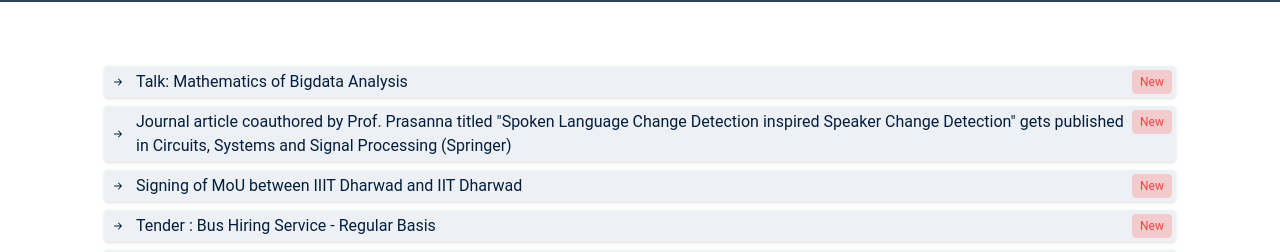
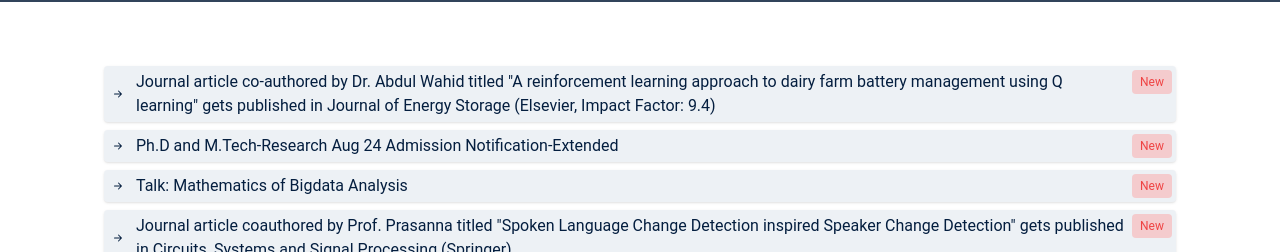
Before and after one commit to Velocity-IIITDWD/iiitdwd.ac.in, a Next.js app: page /announcements in a window 1280 px wide. Shown: the part 494-746 px from the top of the page. Built offline with nearby package versions, Linux system fonts and the light colour scheme; grey boxes are pictures that could not be loaded.

Commit message:
data: updated admissions page and announcements

```diff
--- a/data/announcements.ts
+++ b/data/announcements.ts
@@ -9,6 +9,20 @@ export type Announcement = {
 };
 
 export const announcements: Announcement[] = [
+  {
+    link: '/docs/A_reinforcement_learning_approach_to_dairy_farm_battery_management_using_Q_learning.pdf',
+    text: 'Journal article co-authored by Dr. Abdul Wahid titled "A reinforcement learning approach to dairy farm battery management using Q learning" gets published in Journal of Energy Storage (Elsevier, Impact Factor: 9.4)',
+    new: true,
+    year: '2024',
+    month: '6',
+  },
+  {
+    link: '/docs/Ph.D_and_M.Tech-Research_Aug24_Admission_Notification-Extended.pdf',
+    text: 'Ph.D and M.Tech-Research Aug 24 Admission Notification-Extended',
+    new: true,
+    year: '2024',
+    month: '6',
+  },
   {
     link: '/docs/Prof_Lakshmivarahan.pdf',
     text: 'Talk: Mathematics of Bigdata Analysis',
@@ -54,7 +68,7 @@ export const announcements: Announcement[] = [
   {
     link: '/docs/Ph.D_and_M.Tech-Research_Aug24_Admission_Notification.pdf',
     text: 'Admission to Ph.D. and M. Tech. (Research) : Last date is extended till 12th June 2024',
-    new: true,
+    new: false,
     year: '2024',
     month: '6',
   },
@@ -68,7 +82,7 @@ export const announcements: Announcement[] = [
   {
     link: '/tenders',
     text: 'Expression of Interests (Hostel Accommodation of Boys)',
-    new: true,
+    new: false,
     year: '2024',
     month: '6',
   },
```
Also changed, not shown: data/admissions.ts (+8 -3 lines).
